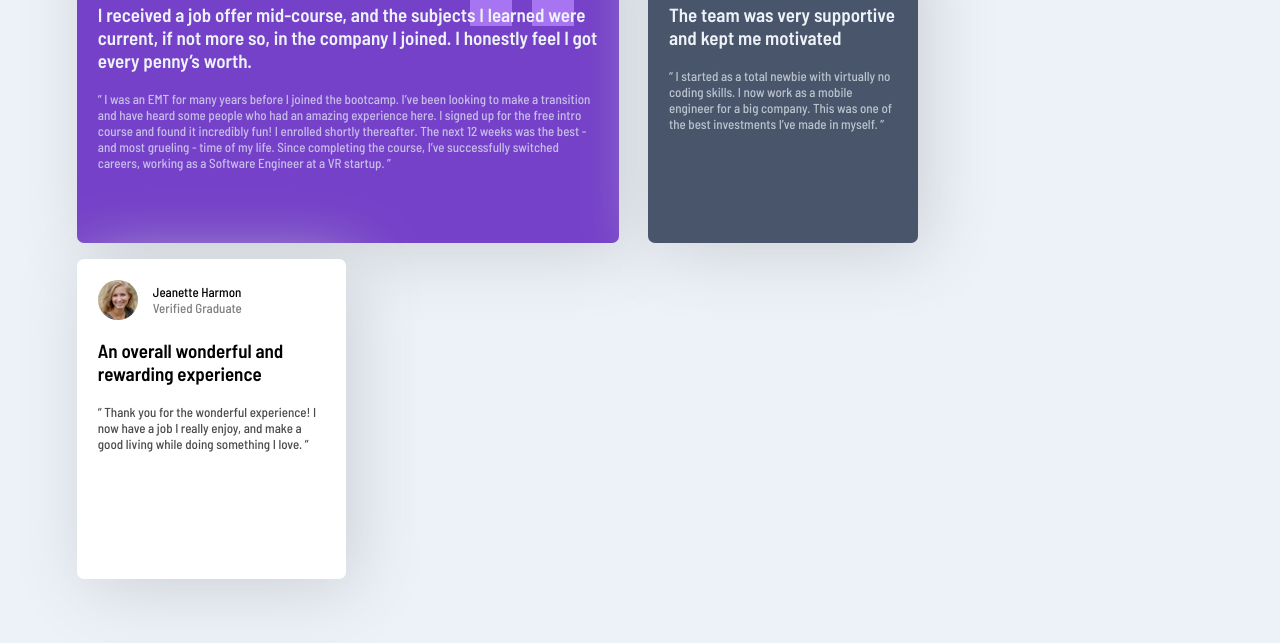
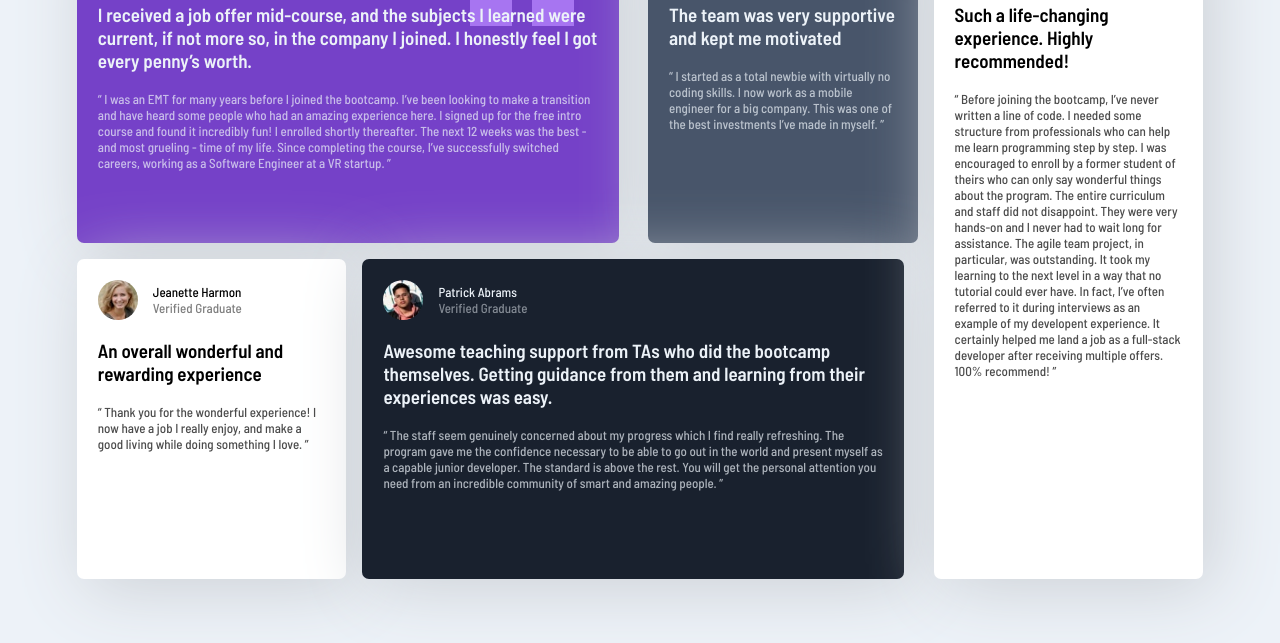
Before and after one commit to ArturoMauricioDev/testimonials-grid, a plain HTML site: page index.html in a window 1280 px wide. Shown: the part 157-800 px from the top of the page. Drawn offline with Linux system fonts and the light colour scheme.

Commit message:
peticion, createCard y mount

```diff
--- /dev/null
+++ b/assets/createCard.js
@@ -0,0 +1,38 @@
+export function createCard(item){
+    const image=document.createElement("img")
+    image.src=item.img
+
+    const name = document.createElement("p")
+    name.className="name"
+    name.textContent=item.name
+    const ocupation = document.createElement("p")
+    ocupation.className="ocupation"
+    ocupation.textContent=item.ocupation
+    const headerCard=document.createElement("div")
+    headerCard.className="header-card__name-container"
+    headerCard.append(name,ocupation)
+
+    const cardHeader=document.createElement("div")
+    cardHeader.className="card__header"
+    cardHeader.append(image,headerCard)
+
+
+
+    const cardTitle= document.createElement("div")
+    cardTitle.classList.add("card__title")
+    const title = document.createElement("p")
+    title.textContent=item.title
+    cardTitle.appendChild(title)
+
+    const cardDescription= document.createElement("div")
+    cardDescription.classList.add("card__description")
+    const description = document.createElement("p")
+    description.textContent=item.description
+    cardDescription.appendChild(description)
+
+    const card = document.createElement("div")
+    card.className= `card ${item.theme}`
+    card.append(cardHeader,cardTitle,cardDescription)
+
+    return card
+}
--- /dev/null
+++ b/assets/mount.js
@@ -0,0 +1,4 @@
+export function mount(card){
+    const mountNode = document.querySelector("#app")
+    mountNode.appendChild(card)
+}
--- /dev/null
+++ b/assets/peticion.js
@@ -0,0 +1,46 @@
+export function getContentCards(){
+
+const contentCards=[
+    {
+        name:"Daniel Clifford",
+        ocupation:"Verified Graduate",
+        img:"./images/image-daniel.jpg",
+        title:"I received a job offer mid-course, and the subjects I learned were current, if not more so, in the company I joined. I honestly feel I got every penny’s worth.",
+        description:"“ I was an EMT for many years before I joined the bootcamp. I’ve been looking to make a         transition and have heard some people who had an amazing experience here. I signed up for the free intro course and found it incredibly fun! I enrolled shortly thereafter. The next 12 weeks was the best - and most grueling - time of my life. Since completing the course, I’ve successfully switched careers, working as a Software Engineer at a VR startup. ”",
+        theme:"bg-violet text-white"
+    },
+    {
+        name:"Jonathan Walters",
+        ocupation:"Verified Graduate",
+        img:"./images/image-jonathan.jpg",
+        title:"The team was very supportive and kept me motivated",
+        description:"“ I started as a total newbie with virtually no coding skills. I now work as a mobile engineer for a big company. This was one of the best investments I’ve made in myself. ”",
+        theme:"bg-grayish text-white"
+    },
+    {
+        name:"Jeanette Harmon",
+        ocupation:"Verified Graduate",
+        img:"./images/image-jeanette.jpg",
+        title:"An overall wonderful and rewarding experience",
+        description:"“ Thank you for the wonderful experience! I now have a job I really enjoy, and make a good living while doing something I love. ”",
+        theme:"bg-white"
+    },
+    {
+        name:"Patrick Abrams",
+        ocupation:"Verified Graduate",
+        img:"./images/image-patrick.jpg",
+        title:"Awesome teaching support from TAs who did the bootcamp themselves. Getting guidance from them and learning from their experiences was easy.",
+        description:"“ The staff seem genuinely concerned about my progress which I find really refreshing. The program gave me the confidence necessary to be able to go out in the world and present myself as a capable junior developer. The standard is above the rest. You will get the personal attention you need from an incredible community of smart and amazing people. ”",
+        theme:"bg-blackish-blue text-white"
+    },
+    {
+        name:"Kira Whittle",
+        ocupation:"Verified Graduate",
+        img:"./images/image-kira.jpg",
+        title:"Such a life-changing experience. Highly recommended!",
+        description:"“ Before joining the bootcamp, I’ve never written a line of code. I needed some structure from professionals who can help me learn programming step by step. I was encouraged to enroll by a former student of theirs who can only say wonderful things about the program. The entire curriculum and staff did not disappoint. They were very hands-on and I never had to wait long for assistance. The agile team project, in particular, was outstanding. It took my learning to the next level in a way that no tutorial could ever have. In fact, I’ve often referred to it during interviews as an example of my developent experience. It certainly helped me land a job as a full-stack developer after receiving multiple offers. 100% recommend! ”",
+        theme:"bg-white"
+    }
+    ]
+    return contentCards;
+}
--- a/desktop1024.css
+++ b/desktop1024.css
@@ -22,6 +22,12 @@ body{
 .container-cards div:nth-child(3){
     grid-area: card-3;
 }
+.container-cards div:nth-child(4){
+    grid-area: card-4;
+}
+.container-cards div:nth-child(5){
+    grid-area: card-5;
+}
 .card{
     margin: 0;
     padding: 20px 20px;
--- a/index.html
+++ b/index.html
@@ -17,8 +17,8 @@
 </head>
 <body>
   <main>
-    <section class="container-cards">
-      <div class="card violet text-white">
+    <section class="container-cards" id="app">
+      <!-- <div class="card bg-violet text-white">
         <div class="card__header">
           <img src="./images/image-daniel.jpg" alt="">
           <div class="header-card__name-container">
@@ -41,7 +41,7 @@
           </p>
         </div>
       </div>
-      <div class="card grayish text-white">
+      <div class="card bg-grayish text-white">
         <div class="card__header">
           <img src="./images/image-jonathan.jpg" alt="">
           <div class="header-card__name-container">
@@ -61,7 +61,7 @@
           </p>
         </div>
       </div>
-      <div class="card white">
+      <div class="card bg-white">
         <div class="card__header">
           <img src="./images/image-jeanette.jpg" alt="">
           <div class="header-card__name-container">
@@ -81,7 +81,7 @@
           </p>
         </div>
       </div>
-    </section>
+ -->    </section>
   </main>
 
 
@@ -135,4 +135,5 @@
     Coded by <a href="#">Your Name Here</a>.
   </div> -->
 </body>
+<script type="module" src="./index.js"></script>
 </html>
--- /dev/null
+++ b/index.js
@@ -0,0 +1,13 @@
+import { getContentCards }  from './assets/peticion.js'
+import { createCard } from './assets/createCard.js'
+import { mount }  from './assets/mount.js'
+
+const contentCard = getContentCards()
+
+
+contentCard.forEach(item => {
+
+    const card = createCard(item)
+    mount(card)
+
+});
--- a/style.css
+++ b/style.css
@@ -35,20 +35,23 @@ html,body{
     max-width: 500px;
     box-shadow:  9px 9px 70px #ccd0d5;
 }
-.violet{
+.bg-violet{
     background: var(--Moderate-violet);
     background-image: url("./images/bg-pattern-quotation.svg");
     background-repeat: no-repeat;
     background-position:90% 0%;
 }
-.grayish{
+.bg-grayish{
     background: var(--Very-dark-grayish-blue);
+}
+.bg-white{
+    background:var(--White);
+}
+.bg-blackish-blue{
+    background: var(--Very-dark-blackish-blue);
 }
 .text-white{
     color: var(--Light-grayish-blue);
-}
-.white{
-    background:var(--White);
 }
 .card__header{
     display: flex;
```
